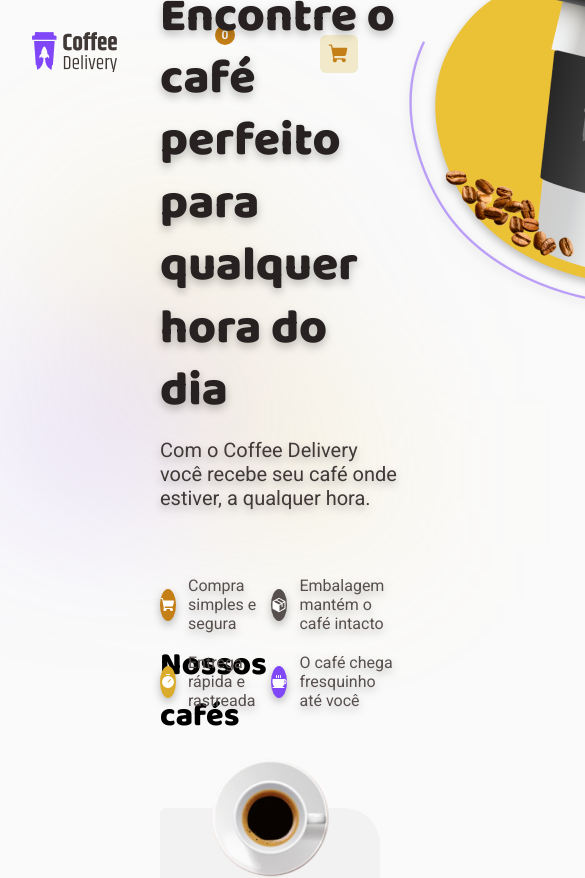
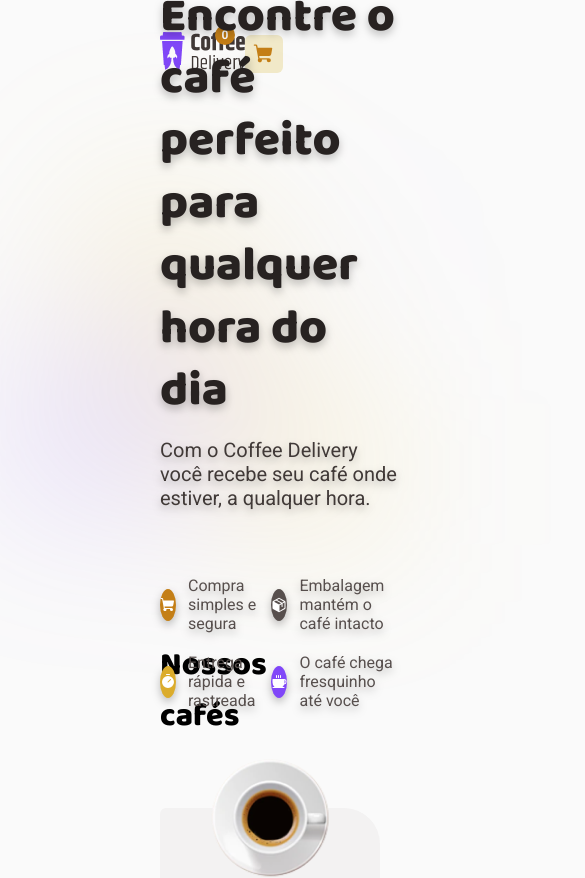
Before and after one commit to mbsegalla/coffee-delivery, a React (Vite) app: page / in a window 390 px wide. Shown: the top 878 px of the page, 585 px wide, since content can reach past the window. Built offline with nearby package versions, Linux system fonts and the light colour scheme.

Commit message:
Iniciando com responsividade

```diff
--- a/src/components/ConfirmedOrder/index.tsx
+++ b/src/components/ConfirmedOrder/index.tsx
@@ -31,7 +31,7 @@ const ConfirmedOrder = () => {
 
   useEffect(() => {
     const entries = performance.getEntriesByType('navigation')
-    const type = entries.map((nav) => nav.type)
+    const type = entries.map((nav: any) => nav.type)
     if (type[0] === 'reload') {
       window.location.href = '/'
     }
--- a/src/components/Header/styles.ts
+++ b/src/components/Header/styles.ts
@@ -6,10 +6,6 @@ export const Container = styled.header`
   width: 100%;
   justify-content: space-between;
   padding: 32px 160px;
-
-  @media (max-width: 768px) {
-    padding: 32px;
-  }
 `
 
 export const IconButton = styled.button`
--- a/src/pages/Home/styles.ts
+++ b/src/pages/Home/styles.ts
@@ -23,12 +23,20 @@ export const DescriptionContent = styled.div`
   display: grid;
   grid-template-columns: 1fr 1fr;
   filter: drop-shadow(0px 4px 4px rgba(0, 0, 0, 0.25));
+
+  @media (max-width: 1200px) {
+    grid-template-columns: 1fr;
+  }
 `
 
 export const TextContainer = styled.div`
   padding: 32px 0 32px 160px;
   display: flex;
   flex-direction: column;
+
+  @media (max-width: 1200px) {
+    padding: 32px 160px;
+  }
 `
 
 export const Title = styled.h1`
@@ -85,4 +93,8 @@ export const Image = styled.img`
   width: 476px;
   height: 360px;
   z-index: 9999999;
+
+  @media (max-width: 1200px) {
+    display: none;
+  }
 `
```
